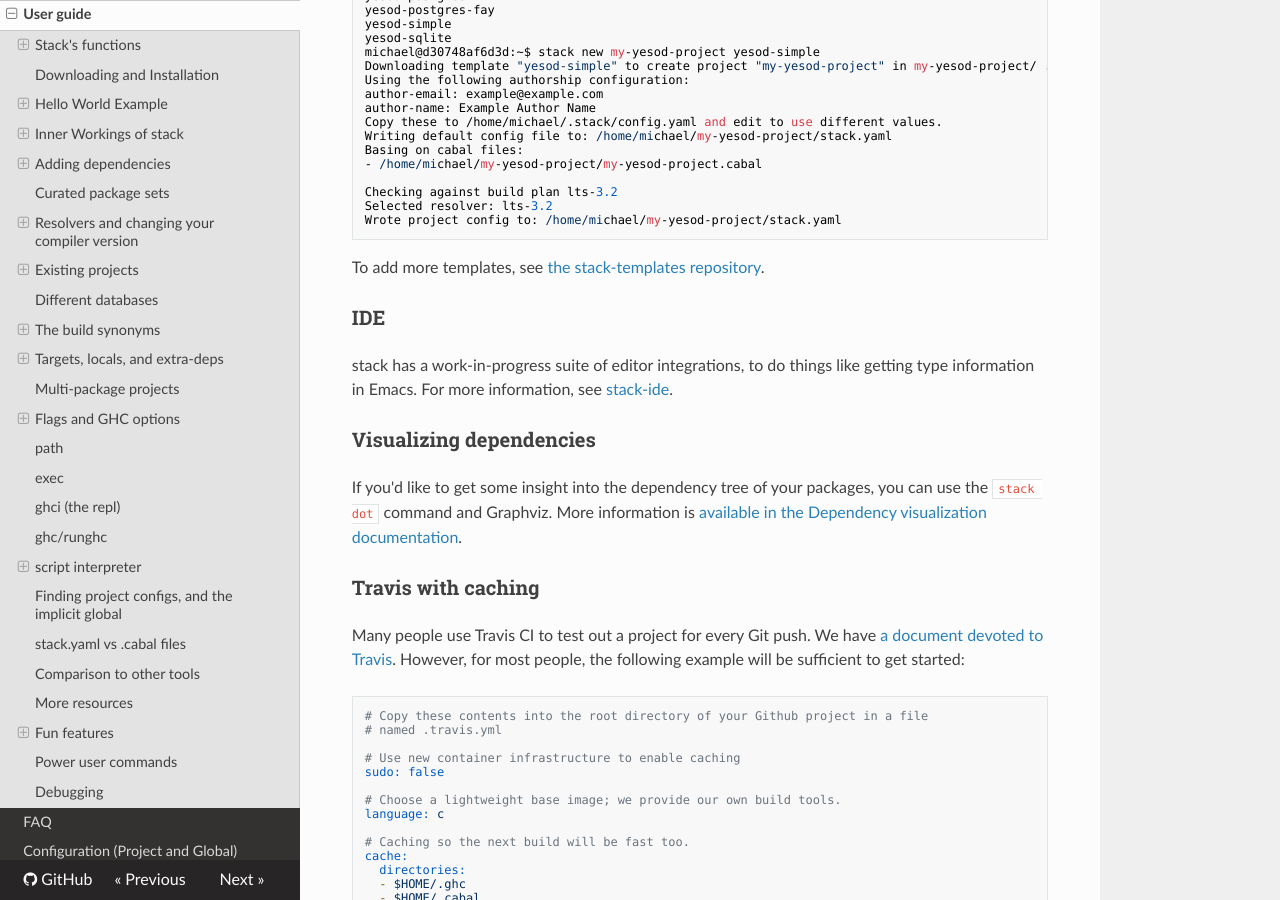
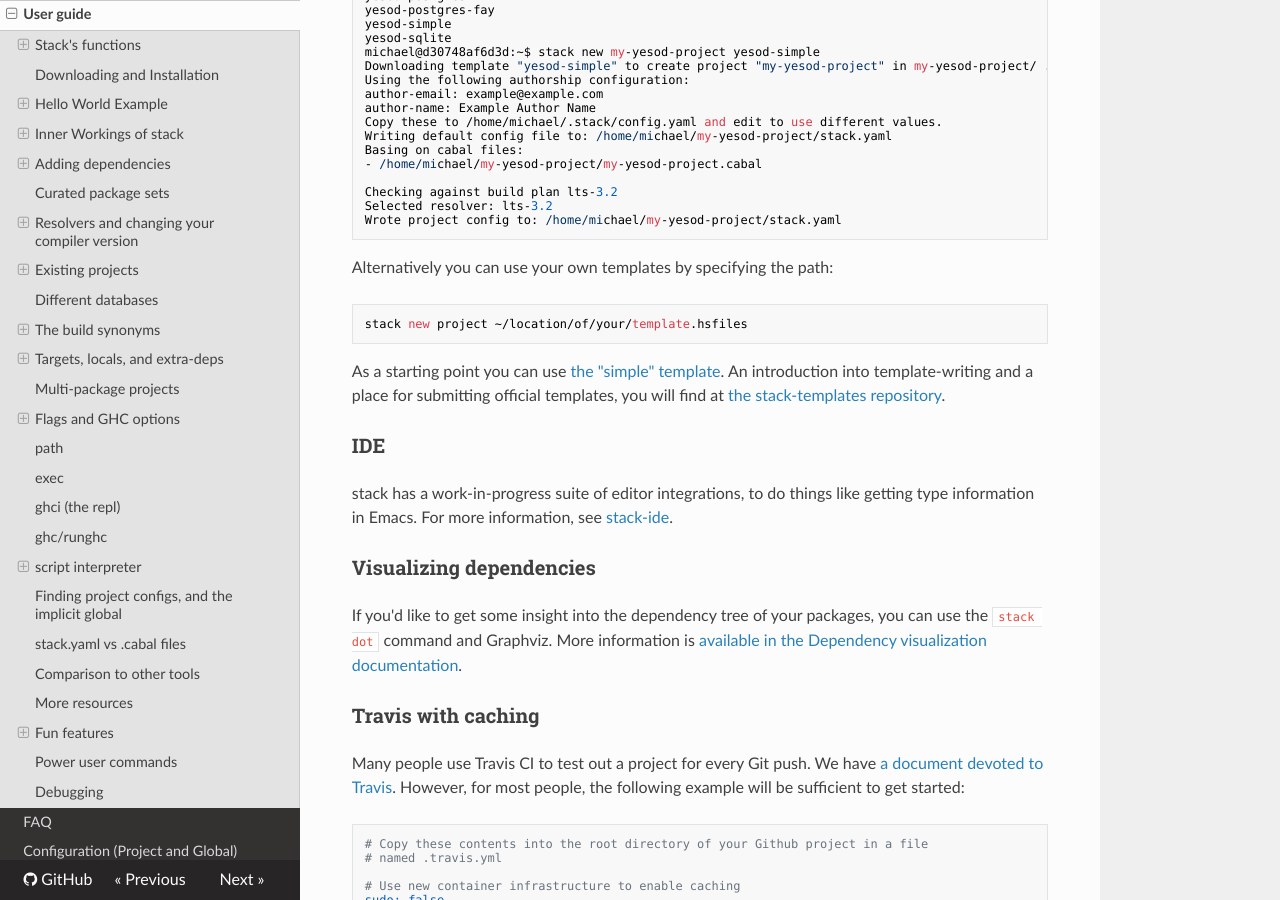
Before and after one commit to commercialhaskell/stack, an MkDocs documentation site: the page built from doc/GUIDE.md, in a window 1280 px wide and 900 px high, scrolled down 33622 px. Built offline with MkDocs 1.6.1, drawn with Linux system fonts in a browser that asks for light colours; nearby versions of some CDN libraries; old or Windows-style settings are respelled for this version of MkDocs.

Commit message:
Added section about own templates to GUIDE.md
Added a description of how to use your own templates.

````diff
--- a/doc/GUIDE.md
+++ b/doc/GUIDE.md
@@ -1826,8 +1826,15 @@
 Wrote project config to: /home/michael/my-yesod-project/stack.yaml
 ```
 
-To add more templates, see [the stack-templates
-repository](https://github.com/commercialhaskell/stack-templates#readme).
+Alternatively you can use your own templates by specifying the path:
+
+```
+stack new project ~/location/of/your/template.hsfiles
+```
+
+As a starting point you can use [the "simple" template](https://github.com/commercialhaskell/stack-templates/blob/master/simple.hsfiles).
+An introduction into template-writing and a place for submitting official templates,
+you will find at [the stack-templates repository](https://github.com/commercialhaskell/stack-templates#readme).
 
 ### IDE
 
````
